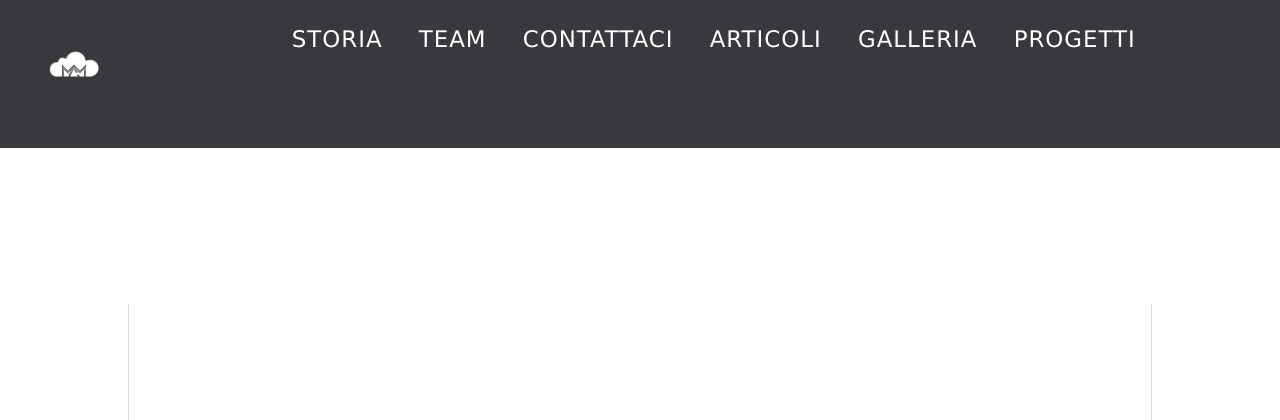
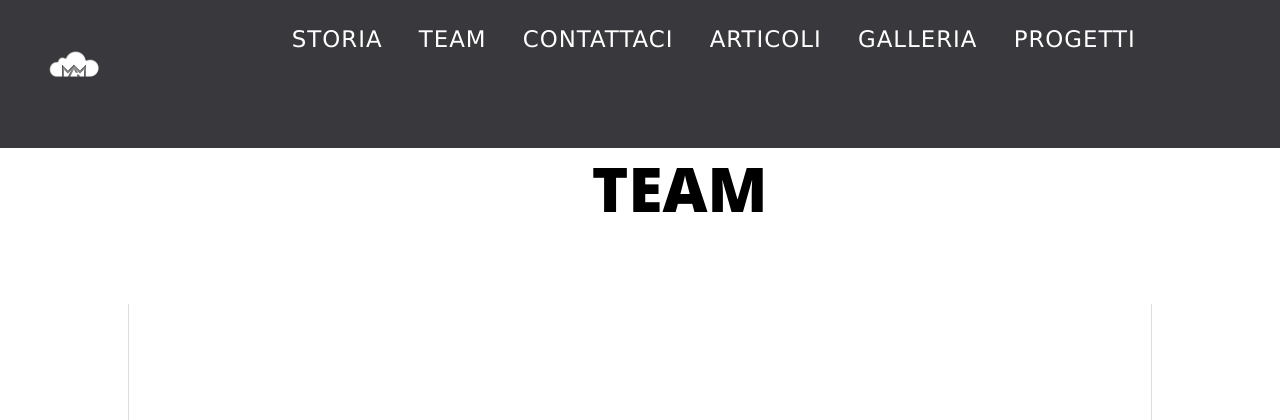
Before and after one commit to Galtavoz/Bodian-Galta, a PHP site: page /storia.php in a window 1280 px wide. Shown: the top 420 px of the page. Run offline with PHP 8.4, Linux system fonts and the light colour scheme.

Commit message:
Add files via upload

```diff
--- a/css/stile.css
+++ b/css/stile.css
@@ -470,6 +470,128 @@ word-wrap:break-word;
 -webkit-margin-end:0px;
 -webkit-margin-start:0px;
 }
+/*####################SCRITTA2##################*/
+.pagina2{
+font-size: 52px;
+color: rgb(0,0,0);
+text-align: center;
+font-family:Open Sans;
+font-weight:300;
+font-style:normal;
+display:block;
+font-family:"Open Sans";
+font-size:62px;
+font-style:normal;
+font-weight:800;
+height:80px;
+line-height:80.6px;
+margin-bottom:16px;
+margin-left:0px;
+margin-right:0px;
+margin-top:0px;
+text-align:center;
+text-size-adjust:100%;
+text-transform:uppercase;
+width:629.156px;
+word-wrap:break-word;
+-webkit-font-smoothing:antialiased;
+-webkit-margin-after:16px;
+-webkit-margin-before:0px;
+-webkit-margin-end:0px;
+-webkit-margin-start:0px;
+}
+
+.sepl2{
+border-bottom-color:rgb(0, 0, 0);
+border-bottom-style:none;
+border-bottom-width:0px;
+border-image-outset:0px;
+border-image-repeat:stretch;
+border-image-slice:100%;
+border-image-source:none;
+border-image-width:1;
+border-left-color:rgb(0, 0, 0);
+border-left-style:none;
+border-left-width:0px;
+border-right-color:rgb(0, 0, 0);
+border-right-style:none;
+border-right-width:0px;
+border-top-color:rgb(0, 0, 0);
+border-top-style:none;
+border-top-width:0px;
+color:rgb(0, 0, 0);
+display:block;
+flex-basis:auto;
+flex-grow:1;
+flex-shrink:1;
+font-family:"Open Sans";
+font-size:14px;
+font-weight:normal;
+height:1px;
+line-height:23.24px;
+margin-bottom:0px;
+margin-left:0px;
+margin-right:0px;
+margin-top:0px;
+min-width:10%;
+padding-bottom:0px;
+padding-left:0px;
+padding-right:0px;
+padding-top:0px;
+position:relative;
+text-size-adjust:100%;
+vertical-align:baseline;
+width:629.156px;
+-webkit-box-direction:normal;
+-webkit-box-flex:1;
+-webkit-font-smoothing:antialiased;
+}
+.sepd2{
+border-bottom-color:rgb(0, 0, 0);
+border-bottom-style:none;
+border-bottom-width:0px;
+border-image-outset:0px;
+border-image-repeat:stretch;
+border-image-slice:100%;
+border-image-source:none;
+border-image-width:1;
+border-left-color:rgb(0,0,0);
+border-left-style:none;
+border-left-width:0px;
+border-right-color:rgb(0,0,0);
+border-right-style:none;
+border-right-width:0px;
+border-top-color:rgb(0,0,0);
+border-top-style:none;
+border-top-width:0px;
+color:rgb(0,0,0);
+display:none;
+flex-basis:auto;
+flex-grow:1;
+flex-shrink:1;
+font-family:"Open Sans";
+font-size:14px;
+font-weight:normal;
+height:1px;
+line-height:23.24px;
+margin-bottom:0px;
+margin-left:0px;
+margin-right:0px;
+margin-top:0px;
+min-width:10%;
+padding-bottom:0px;
+padding-left:0px;
+padding-right:0px;
+padding-top:0px;
+position:relative;
+text-size-adjust:100%;
+vertical-align:baseline;
+width:auto;
+-webkit-box-direction:normal;
+-webkit-box-flex:1;
+-webkit-font-smoothing:antialiased;
+}
+/*##############################################*/
 .sfondo{
 background-color:rgb(56,128,210);
 }
@@ -849,140 +971,7 @@ vertical-align:baseline;
 width:634.5px;
 -webkit-font-smoothing:antialiased;
 }
-/*
-.overlay_image{
-background-color:(18,128,201);
-border-bottom-color:rgb(0, 0, 0);
-border-bottom-style:none;
-border-bottom-width:0px;
-border-image-outset:0px;
-border-image-repeat:stretch;
-border-image-slice:100%;
-border-image-source:none;
-border-image-width:1;
-border-left-color:rgb(0, 0, 0);
-border-left-style:none;
-border-left-width:0px;
-border-right-color:rgb(0, 0, 0);
-border-right-style:none;
-border-right-width:0px;
-border-top-color:rgb(0, 0, 0);
-border-top-style:none;
-border-top-width:0px;
-bottom:0px;
-box-sizing:border-box;
-color:rgb(0, 0, 0);
-display:block;
-font-family:"Open Sans";
-font-size:14px;
-font-weight:normal;
-height:331px;
-left:0px;
-line-height:4px;
-margin-bottom:0px;
-margin-left:0px;
-margin-right:0px;
-margin-top:0px;
-opacity:0;
-padding-bottom:0px;
-padding-left:0px;
-padding-right:0px;
-padding-top:0px;
-position:absolute;
-right:0px;
-text-size-adjust:100%;
-top:0px;
-transition-delay:0s;
-transition-duration:0.25s;
-transition-property:opacity;
-transition-timing-function:ease-in-out;
-vertical-align:baseline;
-width:634.5px;
-z-index:11;
--webkit-font-smoothing:antialiased;
-}
-
-.boxicon_play{
-border-bottom-color:rgb(30, 115, 190);
-border-bottom-left-radius:2px;
-border-bottom-right-radius:2px;
-border-bottom-style:none;
-border-bottom-width:0px;
-border-image-outset:0px;
-border-image-repeat:stretch;
-border-image-slice:100%;
-border-image-source:none;
-border-image-width:1;
-border-left-color:rgb(30, 115, 190);
-border-left-style:none;
-border-left-width:0px;
-border-right-color:rgb(30, 115, 190);
-border-right-style:none;
-border-right-width:0px;
-border-top-color:rgb(30, 115, 190);
-border-top-left-radius:2px;
-border-top-right-radius:2px;
-border-top-style:none;
-border-top-width:0px;
-color:rgb(30, 115, 190);
-cursor:auto;
-display:block;
-font-family:"Open Sans";
-font-size:14px;
-font-weight:normal;
-height:32px;
-left:285.516px;
-line-height:4px;
-margin-bottom:0px;
-margin-left:-50px;
-margin-right:0px;
-margin-top:-22px;
-opacity:0;
-outline-color:rgb(30, 115, 190);
-outline-style:none;
-outline-width:0px;
-padding-bottom:6px;
-padding-left:10px;
-padding-right:10px;
-padding-top:6px;
-perspective:1000px;
-position:absolute;
-right:346.984px;
-text-align:center;
-text-decoration:none;
-text-size-adjust:100%;
-top:165.5px;
-transition-delay:0s;
-transition-duration:0.15s;
-transition-property:all;
-transition-timing-function:ease-in-out;
-vertical-align:baseline;
-width:32px;
-word-wrap:break-word;
-z-index:20;
--webkit-font-smoothing:antialiased;
-}
-
-.icon_play{
-color:rgb(30, 115, 190);
-cursor:auto;
-display:inline;
-fill:rgb(255, 255, 255);
-font-family:"Open Sans";
-font-size:14px;
-font-weight:normal;
-height:32px;
-line-height:4px;
-overflow-x:visible;
-overflow-y:visible;
-text-align:center;
-text-size-adjust:100%;
-transform-origin:16px 16px;
-width:32px;
-word-wrap:break-word;
--webkit-font-smoothing:antialiased;
-}
-*/
+
 .scrittaprogetto{
 border-bottom-color:rgb(0,0,0);
 border-bottom-style:none;
--- a/scritta.html
+++ b/scritta.html
@@ -1,9 +1,9 @@
 	<div class="boxpagina">
-		<div class="pagina">
-			<p color="black">TEAM</p>
+		<div class="pagina2">
+			<p>TEAM</p>
 		</div>
 		<div class="separatore">
-			<span class="sepl" color="black"><span class="linea"></span></span>
-			<span class="sepd" color="black"><span class="linea"></span></span>
+			<span class="sepl2"><span class="linea"></span></span>
+			<span class="sepd2"><span class="linea"></span></span>
 		</div>
 	</div>
```
